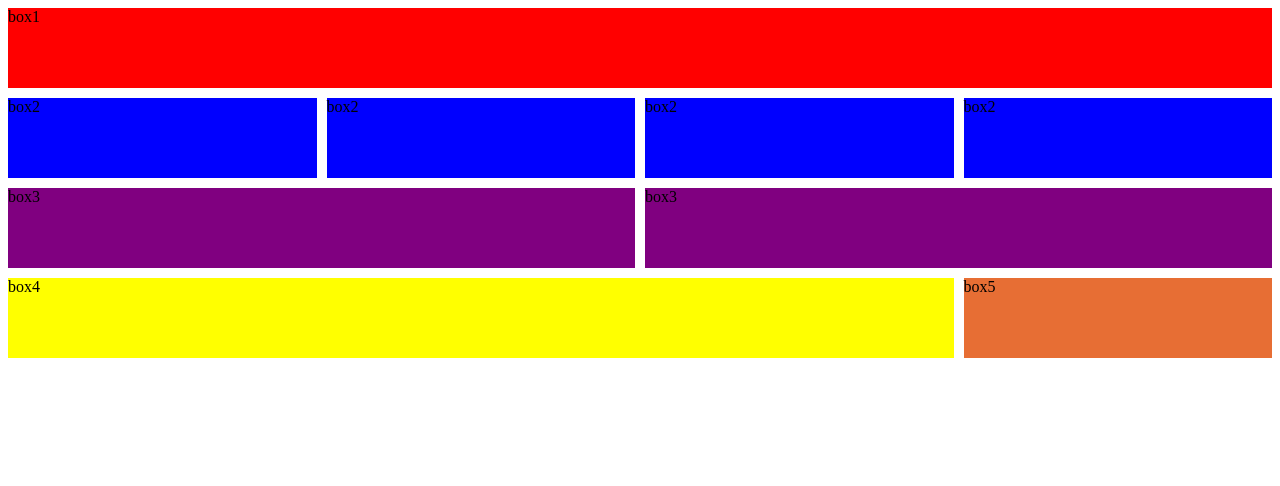
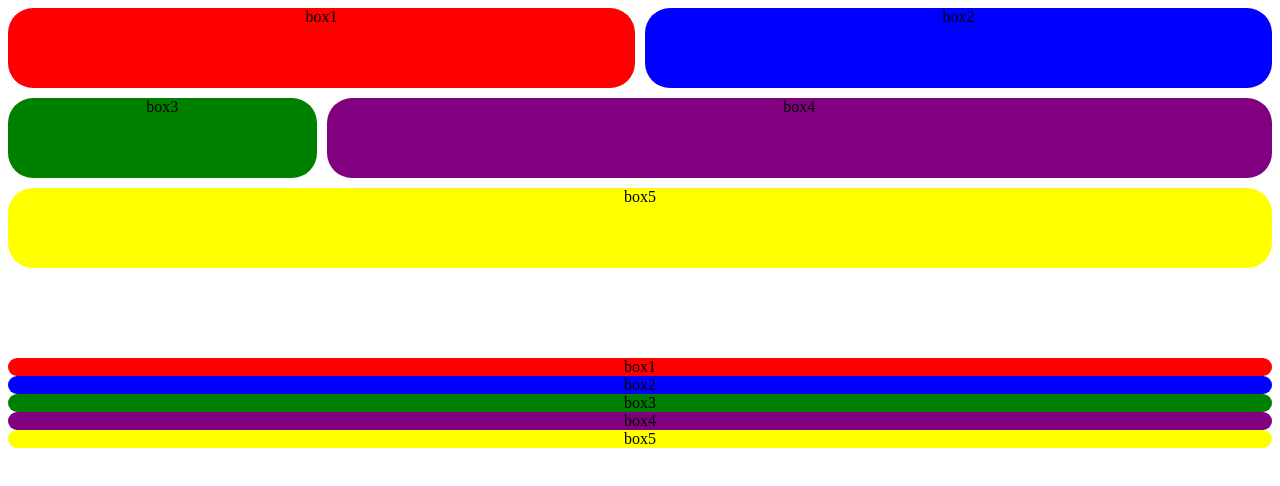
Before and after one commit to rajel89/VSchool, a plain HTML site: page css_grid_practice/index.html in a window 1280 px wide. Drawn offline with Linux system fonts and the light colour scheme.

Commit message:
created the first box arrangment of the CSS GRID PRACTICE ASSIGNMENT

```diff
--- a/css_grid_practice/index.html
+++ b/css_grid_practice/index.html
@@ -7,30 +7,25 @@
 
 <body>
     <!-- <h1>Responsive Color Grid From Scratch</h1> -->
-    <div class="container">
+    <div class="format_one_container">
+        <div class="box1">box1</div>
+        <div class="box2">box2</div>
+        <div class="box3">box3</div>
+        <div class="box4">box4</div>
+        <div class="box5">box5</div>
+    </div>
 
-
-            <div class="box1">box1</div>
-
-            <div class="box2">box2</div>
-            <div class="box2">box2</div>
-            <div class="box2">box2</div>
-            <div class="box2">box2</div>
+    <div class="format_two_container">
+        <div class="box1">box1</div>
+        <div class="box2">box2</div>
+        <div class="box3">box3</div>
+        <div class="box4">box4</div>
+        <div class="box5">box5</div>
+    </div>
 
 
 
-            <div class="box3a">box3</div>
-            <div class="box3b">box3</div>
 
-
-
-            <div class="box4">box4</div>
-
-
-            <div class="box5">box5</div>
-
-
-    </div>
 
 </body>
 
--- a/css_grid_practice/style.css
+++ b/css_grid_practice/style.css
@@ -1,50 +1,61 @@
-
-.box1{background:red}
-.box2{background: blue;}
-.box3a{background:purple;}
-.box3b{background:purple;}
-.box4{background:yellow;}
-.box5{background:#E76E34;}
+.box1 {
+  background: red;
+}
+.box2 {
+  background: blue;
+}
+.box3 {
+  background: green;
+}
+.box4 {
+  background: purple;
+}
+.box5 {
+  background: yellow;
+}
 
 
-@media (min-width: 768px){
-  .container{
+
+@media (min-width: 768px) {
+  .format_one_container {
     height: 350px;
-    display:grid;
+    display: grid;
     grid-template-columns: 1fr 1fr 1fr 1fr;
     grid-template-rows: 1fr 1fr 1fr 1fr;
     grid-gap: 10px 10px;
-
   }
 
-  .box1{
+  .box1 {
     grid-row: 1;
-    grid-column: 1/5;
-
+    grid-column: 1/3;
+    border-radius: 25px;
+    text-align: center;
   }
 
-  .box2{
-    grid-row: 2;
+  .box2 {
+    grid-row: 1;
+    grid-column: 3/5;
+    border-radius: 25px;
+    text-align: center;
   }
 
-  .box3a{
-    grid-row: 3;
-    grid-column: 1/3;
-  }
-  .box3b{
-    grid-row: 3;
-    grid-column: 3/5;
+  .box3 {
+    grid-row: 2;
+    border-radius: 25px;
+    text-align: center;
   }
 
-  .box4{
-    grid-row: 4;
-    grid-column: 1/4;
-
+  .box4 {
+    grid-row: 2;
+    grid-column: 2/5;
+    border-radius: 25px;
+    text-align: center;
   }
 
-  .box5{
-    grid-row: 4;
-    grid-column: 4/5;
+  .box5 {
+    grid-row: 3;
+    grid-column: 1/5;
+    border-radius: 25px;
+    text-align: center;
   }
-
 }
```
